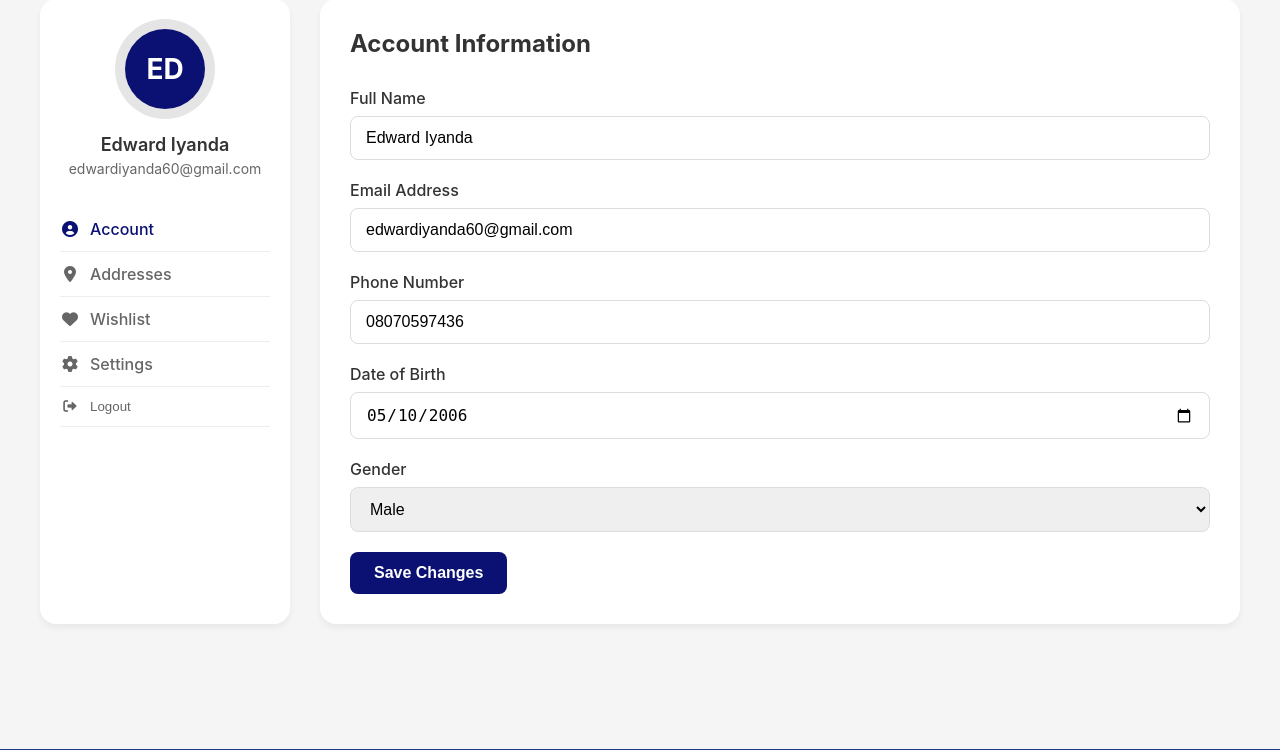
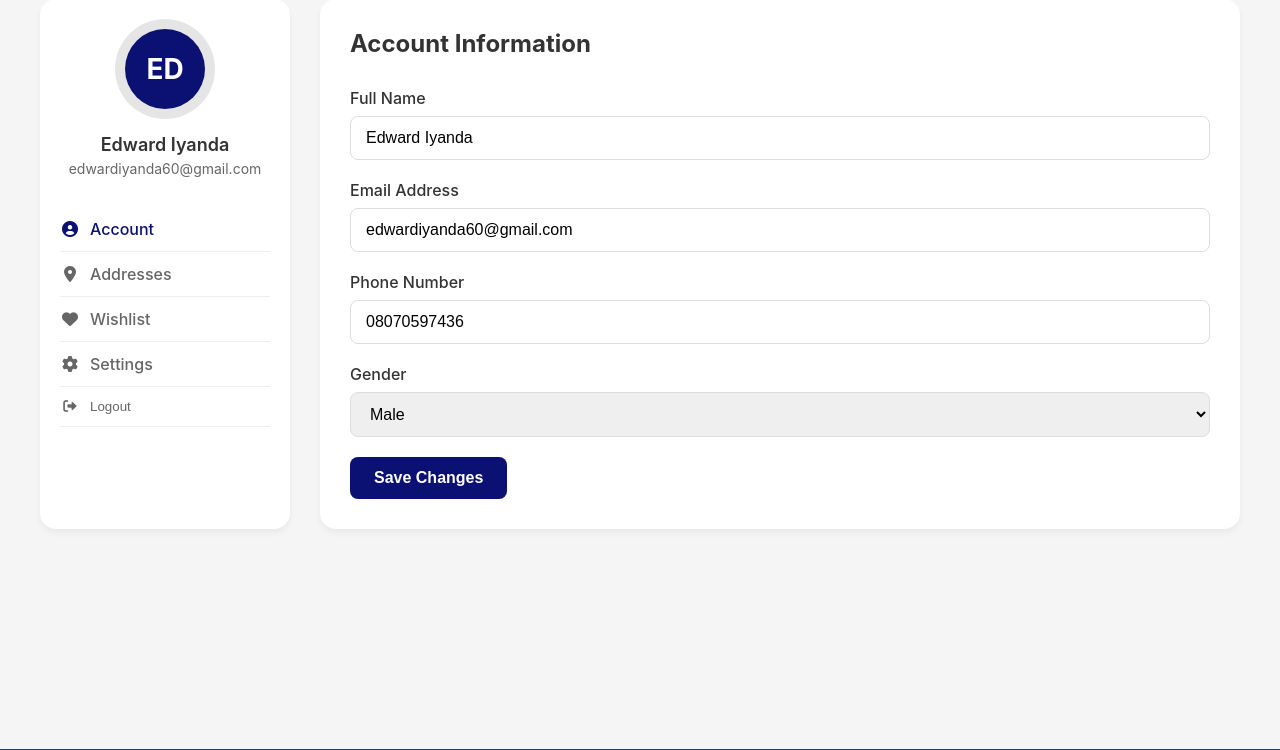
Before and after one commit to EdwardIyanda1/leatherdbyb, a Django app: page /account/ in a window 1280 px wide. Shown: the part 107-857 px from the top of the page. Run offline with Django 5.2, Linux system fonts and the light colour scheme; a user stored in the database is signed in; data comes from the database, SQL or seed files in the repository; data that the repository does not hold is empty; some libraries are stand-ins or nearby versions.

Commit message:
favico ico

```diff
--- a/core/templates/account/profile.html
+++ b/core/templates/account/profile.html
@@ -71,11 +71,11 @@
                            value="{{ user.userprofile.phone }}" placeholder="Enter your phone number">
                 </div>
 
-                <div class="form-group">
+                {% comment %} <div class="form-group">
                     <label class="form-label">Date of Birth</label>
                     <input type="date" class="form-input" name="date_of_birth"
                            value="{{ user.userprofile.date_of_birth|date:'Y-m-d' }}">
-                </div>
+                </div> {% endcomment %}
 
                 <div class="form-group">
                     <label class="form-label">Gender</label>
--- a/core/templates/base.html
+++ b/core/templates/base.html
@@ -7,6 +7,7 @@
     <title>leatheredbyb - Carving out the best for you</title>
     <link rel="stylesheet" href="https://cdnjs.cloudflare.com/ajax/libs/font-awesome/6.0.0/css/all.min.css">
     <script src="https://js.paystack.co/v1/inline.js"></script>
+    <link rel="icon" href="https://scontent-los2-1.xx.fbcdn.net/v/t39.30808-6/377275423_278610535017229_7114149195836411859_n.jpg?_nc_cat=104&ccb=1-7&_nc_sid=6ee11a&_nc_eui2=AeGeICrpCMHerpzx4coOfKeXwZCn9FZjruTBkKf0VmOu5JnCqFbIczNfMVBwK6ldyZS9ai3V_rGvqm4-KZ0BqvWq&_nc_ohc=4EbacB_JfpgQ7kNvwF2xiCB&_nc_oc=AdnHSGbD-EhA7SDY-EvF0ywUCCG1sn5bmoe6fcc7SrcCWhmXEw0aS13dvtkiN_5DmiM&_nc_zt=23&_nc_ht=scontent-los2-1.xx&_nc_gid=miLHXxe0fjlUqQ72J2bD5w&oh=00_AfPAAkHwRnvvbH564FLYgK7GOrHKKQP93eARHGjI6iYYNQ&oe=686457A2" type="image/x-icon">
     <link rel="stylesheet" href="{% static 'css/style.css' %}">
     {% block extra_css %}{% endblock %}
 </head>
```
